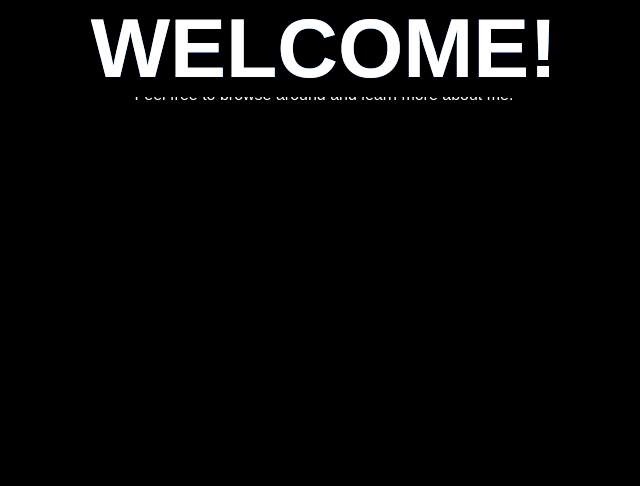
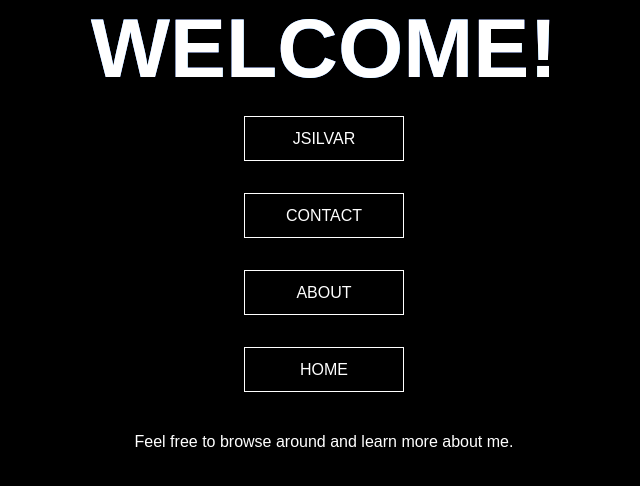
Before and after one commit to JSR103/CodingMe, a React (Create React App) app: page / in a window 1280 px wide. Shown: the top 486 px of the page, without its empty margins (316-956 px from the left). Built offline with nearby package versions, Linux system fonts and the light colour scheme.

Commit message:
Commit 3 1. Removed "4" from glitch 2. Updated to Nav with style and contact, about and home are placeholders for now

```diff
--- a/src/components/Nav/Navigation.js
+++ b/src/components/Nav/Navigation.js
@@ -4,25 +4,64 @@ import { NavLink } from "react-router-dom";
 class Navigation extends React.Component {
   render() {
     return (
-      <nav>
-        <ul>
-          <li>
-            <NavLink exact activeClassName="current" to="/">
-              Home
-            </NavLink>
-          </li>
-          <li>
-            <NavLink exact activeClassName="current" to="/about">
-              About
-            </NavLink>
-          </li>
-          <li>
-            <NavLink exact activeClassName="current" to="/contact">
-              Contact
-            </NavLink>
-          </li>
-        </ul>
-      </nav>
+      <div className="Nav">
+        <nav>
+          <section className="buttons">
+            <div className="container">
+              <a
+                href="https://www.jsilvar.com"
+                rel="noopener noreferrer"
+                target="_blank"
+                className="btn btn-1 "
+              >
+                <svg>
+                  <rect x="0" y="0" fill="none" width="100%" height="100%" />
+                </svg>
+                Jsilvar
+              </a>
+            </div>
+            <div className="container">
+              <NavLink
+                className="btn btn-1 "
+                exact
+                activeClassName="current"
+                to="/contact"
+              >
+                <svg>
+                  <rect x="0" y="0" fill="none" width="100%" height="100%" />
+                </svg>
+                Contact
+              </NavLink>
+            </div>
+            <div className="container">
+              <NavLink
+                className="btn btn-1 "
+                exact
+                activeClassName="current"
+                to="/about"
+              >
+                <svg>
+                  <rect x="0" y="0" fill="none" width="100%" height="100%" />
+                </svg>
+                About
+              </NavLink>
+            </div>
+            <div className="container">
+              <NavLink
+                className="btn btn-1 "
+                exact
+                activeClassName="current"
+                to="/"
+              >
+                <svg>
+                  <rect x="0" y="0" fill="none" width="100%" height="100%" />
+                </svg>
+                Home
+              </NavLink>
+            </div>
+          </section>
+        </nav>
+      </div>
     );
   }
 }
--- a/src/components/Views/Home.js
+++ b/src/components/Views/Home.js
@@ -2,7 +2,7 @@ import React from "react";
 
 const Home = () => (
   <div className="home">
-    <h1 className="glitch4">WELCOME!</h1>
+    <h1 className="glitch">WELCOME!</h1>
     <p> Feel free to browse around and learn more about me.</p>
   </div>
 );
--- a/src/styles.scss
+++ b/src/styles.scss
@@ -201,7 +201,7 @@ h1 {
   transition: all 1.35s cubic-bezier(0.19, 1, 0.22, 1);
 }
 /* This is for the home - Welcome! glitch effect */
-.glitch4 {
+.glitch {
   margin: 0;
   text-decoration: none;
   color: #fff;
@@ -227,15 +227,15 @@ h1 {
   }
   &:hover {
     &:before {
-      animation: glitch4 0.3s cubic-bezier(0.25, 0.46, 0.45, 0.94) both infinite;
+      animation: glitch 0.3s cubic-bezier(0.25, 0.46, 0.45, 0.94) both infinite;
     }
     &:after {
-      animation: glitch4 0.3s cubic-bezier(0.25, 0.46, 0.45, 0.94) reverse both
+      animation: glitch 0.3s cubic-bezier(0.25, 0.46, 0.45, 0.94) reverse both
         infinite;
     }
   }
 }
-@keyframes glitch4 {
+@keyframes glitch {
   0% {
     -webkit-transform: translate(0);
     transform: translate(0);
```
